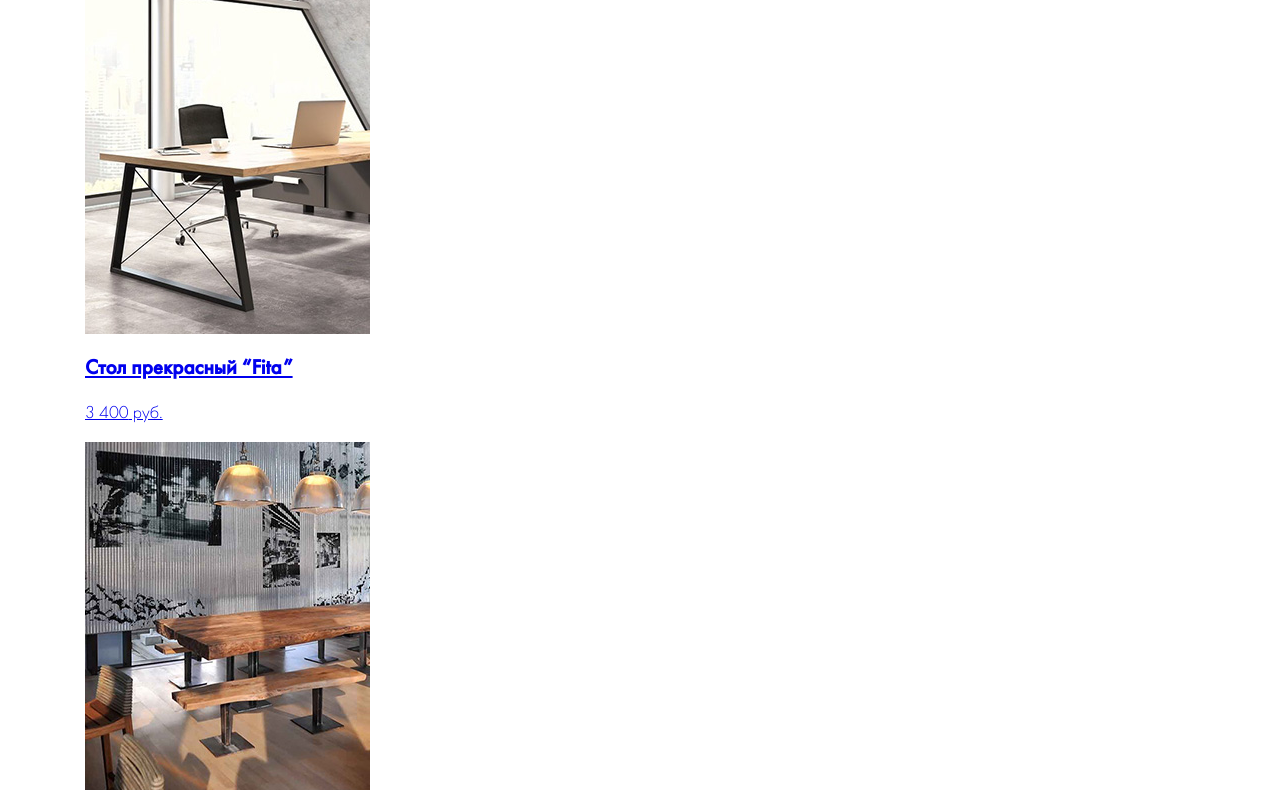
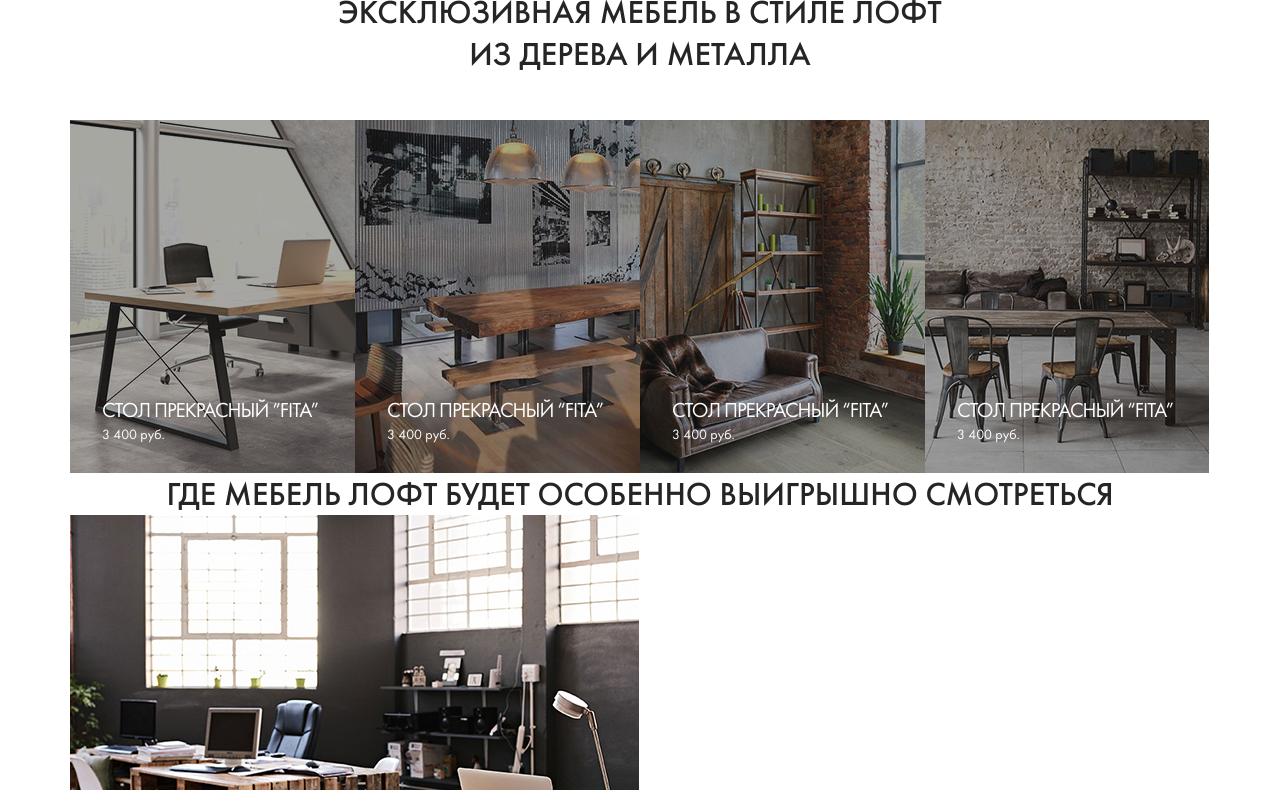
Before and after one commit to admegor/100loft, a website: page src/index.html in a window 1280 px wide. Shown: the part 758-1548 px from the top of the page. Drawn offline with nearby package versions, Linux system fonts and the light colour scheme; files that its build step writes are made by us from their sources; files whose address does not match are found by name; a web font is replaced by a local one.

Commit message:
step #3 (styling slider)

```diff
--- a/src/scss/hero.scss
+++ b/src/scss/hero.scss
@@ -18,6 +18,7 @@
     }
 
     &__title {
+        @include reset;
         max-width: 800px;
 
         font-size: 38px;
--- a/src/scss/main-nav.scss
+++ b/src/scss/main-nav.scss
@@ -2,10 +2,11 @@
 
     &__wrapper {
         border-bottom: 1px solid $grey;
+        margin-bottom: 50px;
     }
 
     & ul {
-        @include reset;
+        @include reset-list;
         display: flex;
         flex-wrap: wrap;
 
--- a/src/scss/mixins.scss
+++ b/src/scss/mixins.scss
@@ -11,5 +11,14 @@
 @mixin reset {
     margin: 0;
     padding: 0;
+}
+
+@mixin reset-list {
+    margin: 0;
+    padding: 0;
     list-style: none;
 }
+
+@mixin gradient {
+    background: linear-gradient(90deg, rgba(111,31,176,1) 0%, rgba(79,14,228,1) 100%);
+}
--- a/src/scss/scaffolding.scss
+++ b/src/scss/scaffolding.scss
@@ -47,7 +47,7 @@ img {
 }
 
 .container {
-    max-width: 1140px;
+    max-width: 1170px;
     margin: 0 auto;
     padding: 0 15px;
     height: 100%;
@@ -56,7 +56,7 @@ img {
 .btn-main {
     display: block;
     padding: 20px 58px;
-    background: linear-gradient(90deg, rgba(111,31,176,1) 0%, rgba(79,14,228,1) 100%);
+    @include gradient;
     font-weight: 500;
     color: $white;
 
@@ -68,8 +68,12 @@ img {
 }
 
 .section-title {
-    margin: 0;
-    font-size: 36px;
-    line-height: 40px;
-    font-weight: 700;
+    @include reset;
+    font-size: 33px;
+    line-height: 42px;
+    font-weight: 500;
+    text-transform: uppercase;
+    text-align: center;
+
+    color: $text;
 }
--- a/src/scss/style.scss
+++ b/src/scss/style.scss
@@ -9,3 +9,4 @@
 @import "hero";
 @import "form-catalog";
 @import "main-nav";
+@import "top-sales";
--- /dev/null
+++ b/src/scss/top-sales.scss
@@ -0,0 +1,59 @@
+.top-sales {
+    &__title {
+        max-width: 650px;
+        margin: 0 auto;
+        margin-bottom: 45px;
+    }
+
+    &__slider {
+        display: flex;
+    }
+
+    &__slider-item {
+
+    }
+
+    &__link {
+        position: relative;
+        display: block;
+        height: 100%;
+
+
+        &::before {
+            content: "";
+            position: absolute;
+            width: 100%;
+            height: 100%;
+
+            background-color: $text;
+            opacity: 0.4;
+        }
+
+        &:hover::before {
+            @include gradient;
+        }
+    }
+
+    &__text-wrap {
+        position: absolute;
+        bottom: 0;
+        left: 0;
+        padding: 27px 32px;
+    }
+
+    &__item-title {
+        @include reset;
+        color: $white;
+        font-family: "FuturaPTBook", Arial, Helvetica, sans-serif;
+        font-weight: 500;
+        text-transform: uppercase;
+        letter-spacing: -1px;
+    }
+    &__price {
+        @include reset;
+        color: $white;
+        font-family: "FuturaPTBook", Arial, Helvetica, sans-serif;
+        font-size: 14px;
+        font-weight: 500;
+    }
+}
```
Also changed, not shown: 100loft/css/style.css, 100loft/css/style.min.css.
